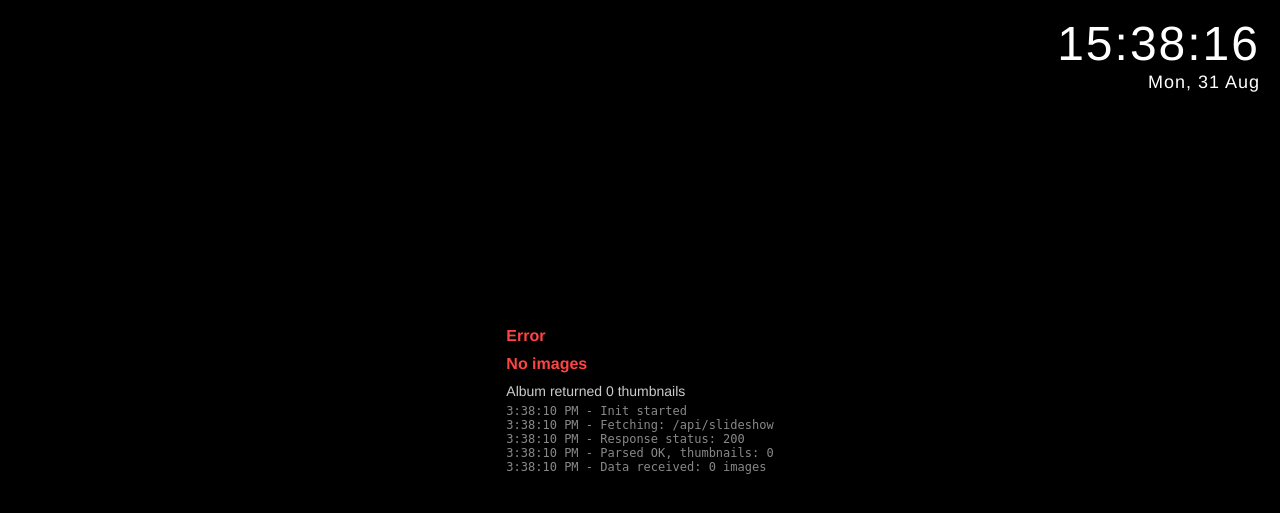
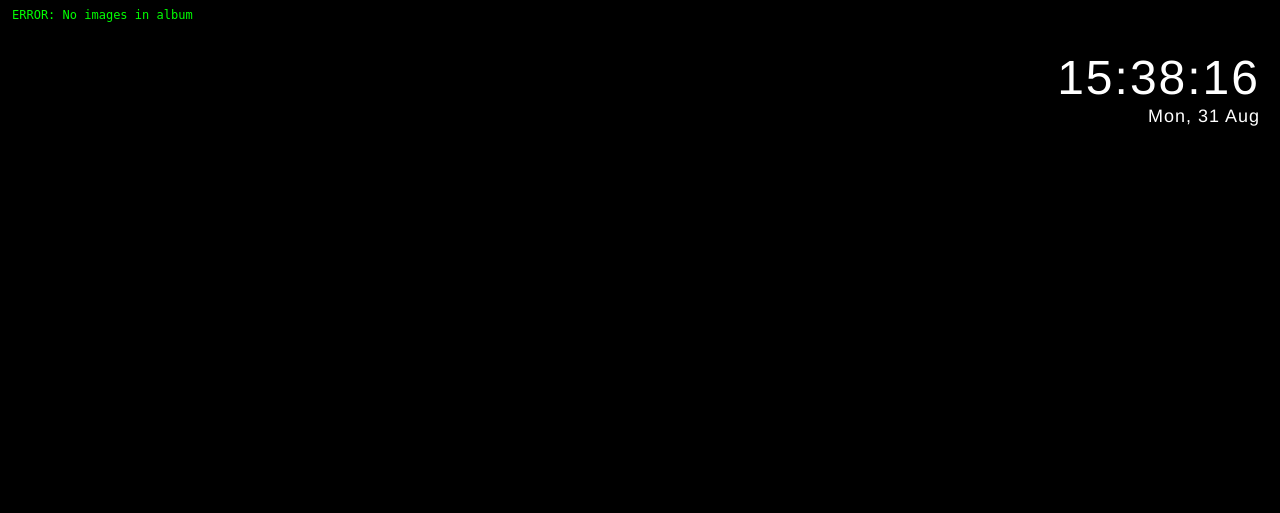
Before and after one commit to fernandodimas/immichframe_light, a Flask app: page / in a window 1280 px wide. Shown: the top 513 px of the page. Run offline with Flask 3, Linux system fonts and the light colour scheme; data that the repository does not hold is empty; some libraries are stand-ins or nearby versions.

Commit message:
Add always-visible debug bar at top of screen

```diff
--- a/templates/index.html
+++ b/templates/index.html
@@ -26,93 +26,41 @@
             left: 0;
             width: 100%;
             height: 100%;
-            display: -webkit-flex;
-            display: flex;
-            -webkit-align-items: center;
-            align-items: center;
-            -webkit-justify-content: center;
-            justify-content: center;
         }
 
         #current-image {
-            max-width: 100%;
-            max-height: 100%;
+            position: absolute;
+            top: 0;
+            left: 0;
+            width: 100%;
+            height: 100%;
             display: none;
             -webkit-user-select: none;
             -webkit-touch-callout: none;
-            -webkit-tap-highlight-color: transparent;
         }
 
         #current-image.active {
             display: block;
         }
 
-        #loading-indicator {
+        #debug-bar {
             position: fixed;
-            top: 50%;
-            left: 50%;
-            -webkit-transform: translate(-50%, -50%);
-            transform: translate(-50%, -50%);
-            color: #555;
-            font-family: Helvetica, Arial, sans-serif;
-            font-size: 16px;
-            z-index: 10;
-        }
-
-        #error-message {
-            position: fixed;
-            top: 50%;
-            left: 50%;
-            -webkit-transform: translate(-50%, -50%);
-            transform: translate(-50%, -50%);
-            color: #ff4444;
-            font-family: Helvetica, Arial, sans-serif;
-            font-size: 14px;
-            text-align: left;
-            z-index: 10;
-            display: none;
-            background: rgba(0,0,0,0.8);
-            padding: 20px;
-            border-radius: 8px;
-            max-width: 90%;
+            top: 0;
+            left: 0;
+            right: 0;
+            background: rgba(0,0,0,0.85);
+            color: #0f0;
+            font-family: monospace;
+            font-size: 12px;
+            padding: 8px 12px;
+            z-index: 999;
+            min-height: 40px;
             word-wrap: break-word;
-        }
-
-        #error-message.visible {
-            display: block;
-        }
-
-        #error-message p {
-            margin: 5px 0;
-            color: #ccc;
-        }
-
-        #error-message .error-title {
-            color: #ff4444;
-            font-size: 16px;
-            font-weight: bold;
-            margin-bottom: 10px;
-        }
-
-        #error-message .error-detail {
-            color: #888;
-            font-size: 12px;
-            font-family: monospace;
-        }
-
-        #status-bar {
-            position: fixed;
-            bottom: 8px;
-            right: 12px;
-            color: #555;
-            font-family: Helvetica, Arial, sans-serif;
-            font-size: 11px;
-            z-index: 5;
         }
 
         #clock {
             position: fixed;
-            top: 16px;
+            top: 50px;
             right: 20px;
             color: #fff;
             font-family: Helvetica, Arial, sans-serif;
@@ -122,12 +70,11 @@
             text-shadow: 0 2px 8px rgba(0, 0, 0, 0.8);
             z-index: 20;
             -webkit-user-select: none;
-            -webkit-touch-callout: none;
         }
 
         #clock-date {
             position: fixed;
-            top: 72px;
+            top: 106px;
             right: 20px;
             color: #fff;
             font-family: Helvetica, Arial, sans-serif;
@@ -137,70 +84,47 @@
             text-shadow: 0 2px 8px rgba(0, 0, 0, 0.8);
             z-index: 20;
             -webkit-user-select: none;
-            -webkit-touch-callout: none;
         }
     </style>
 </head>
 <body>
+    <div id="debug-bar">Starting...</div>
+
     <div id="slideshow">
         <img id="current-image" alt="" draggable="false">
     </div>
 
-    <div id="loading-indicator">Loading...</div>
-    <div id="error-message">
-        <div class="error-title">Error</div>
-        <div id="error-details"></div>
-    </div>
     <div id="clock">00:00</div>
     <div id="clock-date"></div>
-    <div id="status-bar"></div>
 
     <script>
     (function () {
+        var debugEl = document.getElementById("debug-bar");
         var clockEl = document.getElementById("clock");
         var clockDateEl = document.getElementById("clock-date");
         var imgEl = document.getElementById("current-image");
-        var loadingEl = document.getElementById("loading-indicator");
-        var errorEl = document.getElementById("error-message");
-        var errorDetails = document.getElementById("error-details");
-        var statusBar = document.getElementById("status-bar");
 
         var thumbnails = [];
         var intervalSec = 15;
         var currentIndex = 0;
         var isTransitioning = false;
-        var logLines = [];
 
-        function addLog(msg) {
-            var ts = new Date().toLocaleTimeString();
-            var line = ts + " - " + msg;
-            logLines.push(line);
-            if (logLines.length > 20) {
-                logLines.shift();
+        function setDebug(msg) {
+            if (debugEl) {
+                debugEl.innerHTML = msg;
             }
             if (window.console && console.log) {
                 console.log("[Frame] " + msg);
             }
         }
 
-        function showError(title, detail) {
-            if (errorEl) {
-                errorEl.className = "visible";
-                var html = "";
-                if (title) {
-                    html += "<div class='error-title'>" + title + "</div>";
-                }
-                if (detail) {
-                    html += "<p>" + detail + "</p>";
-                }
-                html += "<div class='error-detail'>" + logLines.join("<br>") + "</div>";
-                errorDetails.innerHTML = html;
+        function appendDebug(msg) {
+            if (debugEl) {
+                debugEl.innerHTML = debugEl.innerHTML + "<br>" + msg;
             }
-            if (loadingEl) { loadingEl.style.display = "none"; }
-        }
-
-        function hideLoading() {
-            if (loadingEl) { loadingEl.style.display = "none"; }
+            if (window.console && console.log) {
+                console.log("[Frame] " + msg);
+            }
         }
 
         function padZero(n) {
@@ -223,62 +147,17 @@
             }
         }
 
-        function startClock() {
-            updateClock();
-            window.setInterval(updateClock, 1000);
-        }
-
-        function fetchJSON(url, callback) {
-            addLog("Fetching: " + url);
-            var xhr = new XMLHttpRequest();
-            xhr.onreadystatechange = function () {
-                if (xhr.readyState === 4) {
-                    addLog("Response status: " + xhr.status);
-                    if (xhr.status === 200) {
-                        try {
-                            var data = JSON.parse(xhr.responseText);
-                            addLog("Parsed OK, thumbnails: " + (data.thumbnails ? data.thumbnails.length : 0));
-                            callback(null, data);
-                        } catch (e) {
-                            addLog("JSON parse error: " + e.message);
-                            callback("JSON parse error");
-                        }
-                    } else {
-                        addLog("HTTP error: " + xhr.status + " " + xhr.responseText.substring(0, 100));
-                        callback("HTTP " + xhr.status);
-                    }
-                }
-            };
-            xhr.onerror = function () {
-                addLog("Network error");
-                callback("Network error");
-            };
-            xhr.ontimeout = function () {
-                addLog("Request timeout");
-                callback("Timeout");
-            };
-            xhr.open("GET", url, true);
-            xhr.timeout = 15000;
-            xhr.send(null);
-        }
-
         function showImage(url) {
             if (!imgEl) { return; }
 
-            addLog("Showing image: " + url.substring(0, 80) + "...");
-
             imgEl.onload = function () {
-                addLog("Image loaded OK");
+                setDebug("OK: Image displayed (" + (currentIndex + 1) + "/" + thumbnails.length + ")");
                 imgEl.className = "active";
-                hideLoading();
                 isTransitioning = false;
-                if (statusBar) {
-                    statusBar.innerHTML = (currentIndex + 1) + " / " + thumbnails.length;
-                }
             };
 
             imgEl.onerror = function () {
-                addLog("Image load FAILED: " + url.substring(0, 80));
+                appendDebug("FAIL: Could not load image");
                 isTransitioning = false;
                 advanceToNext();
             };
@@ -287,7 +166,7 @@
         }
 
         function preloadAndShow(url) {
-            addLog("Preloading: " + url.substring(0, 80) + "...");
+            appendDebug("Loading: " + url.substring(0, 60));
             var preloader = new Image();
             var done = false;
 
@@ -295,10 +174,9 @@
                 if (done) { return; }
                 done = true;
                 if (success) {
-                    addLog("Preload OK");
                     showImage(url);
                 } else {
-                    addLog("Preload FAILED");
+                    appendDebug("FAIL: Preload error");
                     isTransitioning = false;
                     advanceToNext();
                 }
@@ -311,32 +189,27 @@
 
             window.setTimeout(function () {
                 if (!done) {
-                    addLog("Preload timeout");
+                    appendDebug("FAIL: Timeout 15s");
                     onDone(false);
                 }
             }, 15000);
         }
 
         function advanceToNext() {
-            if (thumbnails.length === 0) {
-                showError("No images", "Thumbnail list is empty");
-                return;
-            }
-
+            if (thumbnails.length === 0) { return; }
             if (isTransitioning) { return; }
             isTransitioning = true;
-
             currentIndex = (currentIndex + 1) % thumbnails.length;
             preloadAndShow(thumbnails[currentIndex]);
         }
 
         function startSlideshow() {
             if (thumbnails.length === 0) {
-                showError("No images", "Album returned 0 thumbnails");
+                setDebug("ERROR: No images in album");
                 return;
             }
 
-            hideLoading();
+            setDebug("Starting slideshow: " + thumbnails.length + " images");
             isTransitioning = true;
             preloadAndShow(thumbnails[0]);
 
@@ -345,20 +218,52 @@
             }, intervalSec * 1000);
         }
 
+        function fetchJSON(url, callback) {
+            setDebug("Fetching " + url + "...");
+            var xhr = new XMLHttpRequest();
+            xhr.onreadystatechange = function () {
+                if (xhr.readyState === 4) {
+                    appendDebug("Status: " + xhr.status);
+                    if (xhr.status === 200) {
+                        try {
+                            var data = JSON.parse(xhr.responseText);
+                            appendDebug("Got " + (data.thumbnails ? data.thumbnails.length : 0) + " thumbnails");
+                            callback(null, data);
+                        } catch (e) {
+                            appendDebug("FAIL: JSON parse error");
+                            callback("parse error");
+                        }
+                    } else {
+                        appendDebug("FAIL: HTTP " + xhr.status);
+                        callback("http error");
+                    }
+                }
+            };
+            xhr.onerror = function () {
+                appendDebug("FAIL: Network error");
+                callback("network error");
+            };
+            xhr.ontimeout = function () {
+                appendDebug("FAIL: Timeout");
+                callback("timeout");
+            };
+            xhr.open("GET", url, true);
+            xhr.timeout = 15000;
+            xhr.send(null);
+        }
+
         function init() {
-            startClock();
-            addLog("Init started");
+            updateClock();
+            window.setInterval(updateClock, 1000);
 
             fetchJSON("/api/slideshow", function (err, data) {
                 if (err) {
-                    showError("API Error", "Could not fetch /api/slideshow: " + err);
+                    setDebug("ERROR: " + err);
                     return;
                 }
 
                 thumbnails = data.thumbnails || [];
                 intervalSec = data.interval || 15;
-
-                addLog("Data received: " + thumbnails.length + " images");
 
                 startSlideshow();
             });
```
